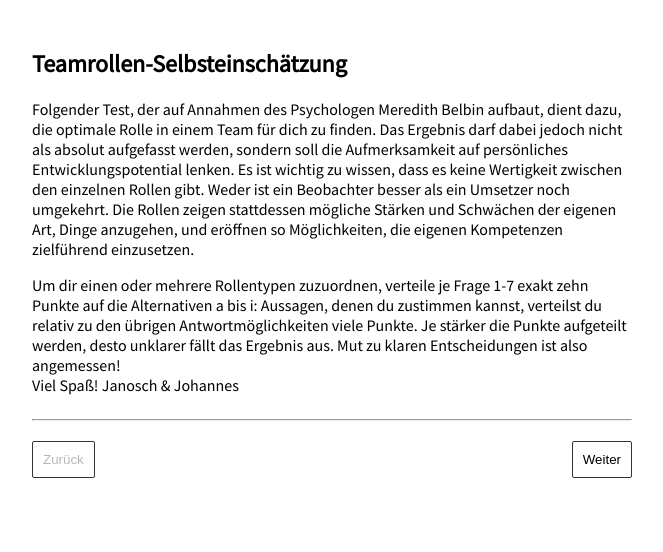
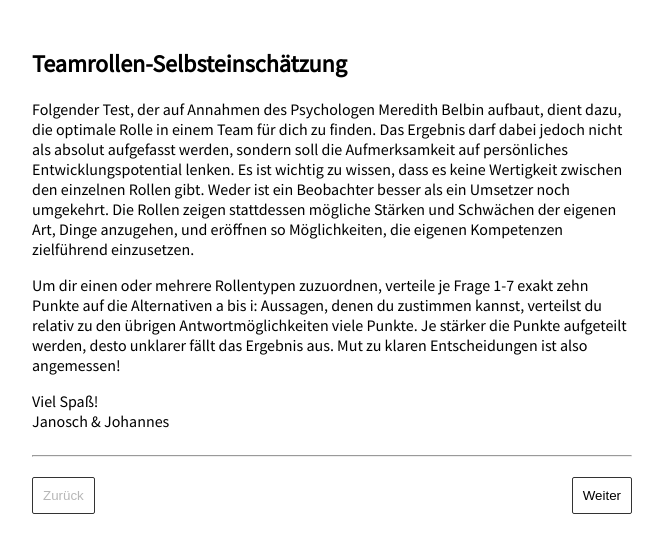
Before and after one commit to JohannesOster/icons-rollentest, a React (Create React App) app: page /#/ in a window 1280 px wide. Shown: the top 552 px of the page, without its empty margins (308-971 px from the left). Built offline with nearby package versions, Linux system fonts and the light colour scheme.

Commit message:
Restructure introduction text

```diff
--- a/src/pages/RoleTest.tsx
+++ b/src/pages/RoleTest.tsx
@@ -108,8 +108,10 @@ export const RoleTest = () => {
             Antwortmöglichkeiten viele Punkte. Je stärker die Punkte aufgeteilt
             werden, desto unklarer fällt das Ergebnis aus. Mut zu klaren
             Entscheidungen ist also angemessen!
-            <br />
-            Viel Spaß! Janosch &amp; Johannes
+          </p>
+          <p>
+            Viel Spaß! <br />
+            Janosch &amp; Johannes
           </p>
         </header>
       ) : (
```
